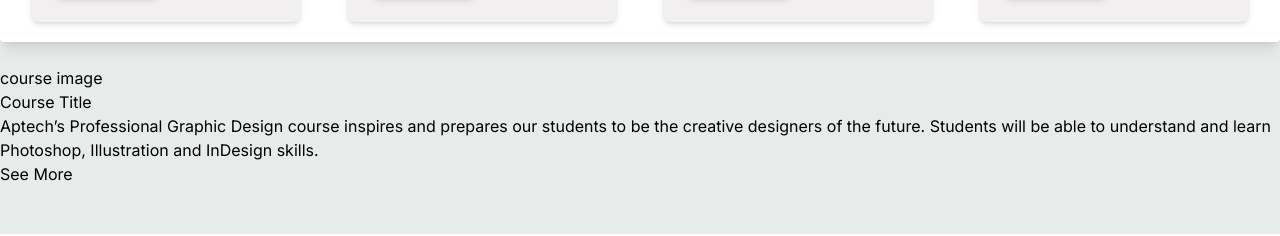
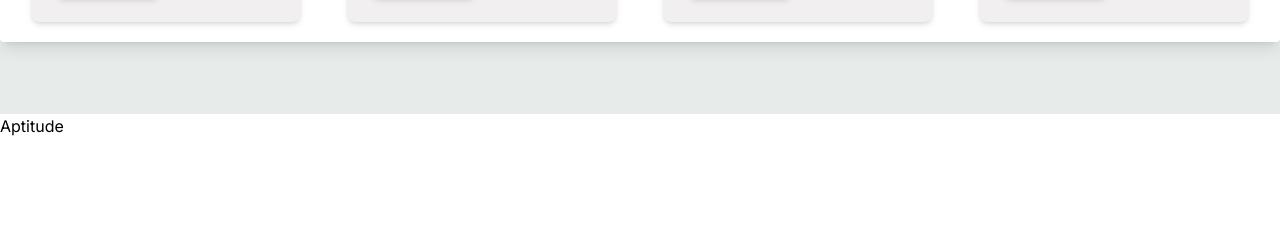
Before and after one commit to sanilal/nextjs-headless-wordpress, a Next.js app: page / in a window 1280 px wide. Shown: the part 1861-2097 px from the top of the page. After the commit the page ends 1999 px from the top, so only its background shows below. Built offline with nearby package versions, Linux system fonts and the light colour scheme.

Commit message:
deleted course tab unwanted components

```diff
--- a/src/components/CourseCategories.jsx
+++ /dev/null
@@ -1,7 +0,0 @@
-import CourseCategoryCards from "./CourseCategoryCards";
-
-export default function CourseCategories() {
-  return (
-    <div><CourseCategoryCards /></div>
-  )
-}
--- a/src/components/CourseCategoryCardItem.jsx
+++ /dev/null
@@ -1,17 +0,0 @@
-import Link from 'next/link'
-
-export default function CourseCategoryCardItem() {
-  return (
-    <div>
-        course image
-        <h2>Course Title</h2>
-        <p>Aptech’s Professional Graphic Design course inspires and prepares our students to be the creative designers of the future. Students will be able to understand and learn Photoshop, Illustration and InDesign skills.
-</p>
-<Link
-href='#'
-> See More
-</Link>
-
-    </div>
-  )
-}
--- a/src/components/CourseCategoryCards.jsx
+++ /dev/null
@@ -1,9 +0,0 @@
-import CourseCategoryCardItem from "./CourseCategoryCardItem";
-
-export default function CourseCategoryCards() {
-  return (
-    <div>
-        <CourseCategoryCardItem />
-    </div>
-  )
-}
--- a/src/components/CoursesOffered.jsx
+++ b/src/components/CoursesOffered.jsx
@@ -1,4 +1,3 @@
-import CourseCategories from "./CourseCategories";
 import CourseCategoryTabs from "./CourseCategoryTabs";
 
 export default function CoursesOffered() {
@@ -6,7 +5,6 @@
     <section className="bg-cyan-lime">
       <div className="container max-w-7xl mx-auto py-12">
         <CourseCategoryTabs />
-        <CourseCategories />
       </div>
     </section>
   )
```
